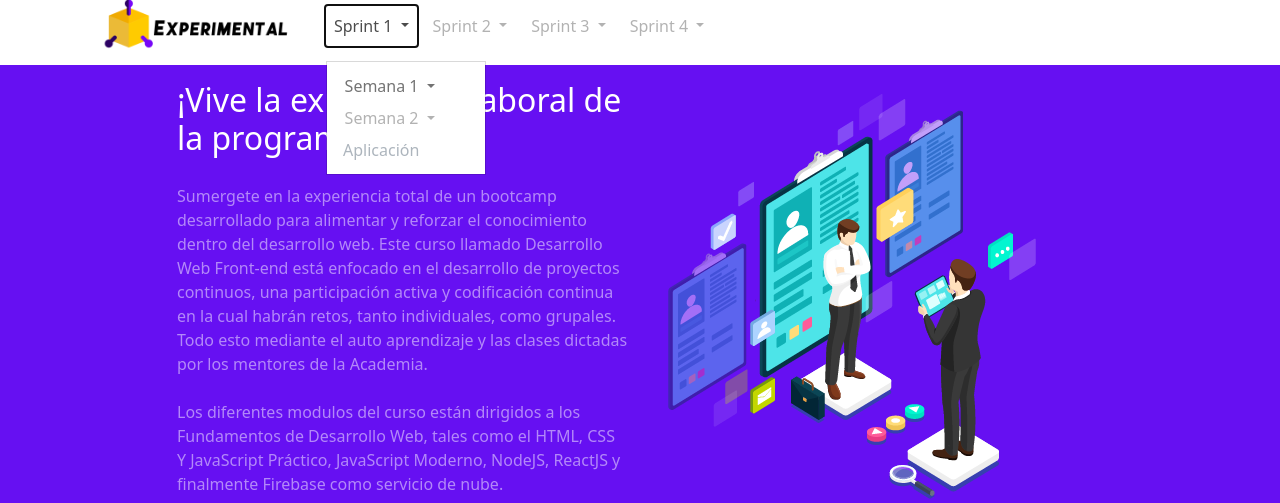
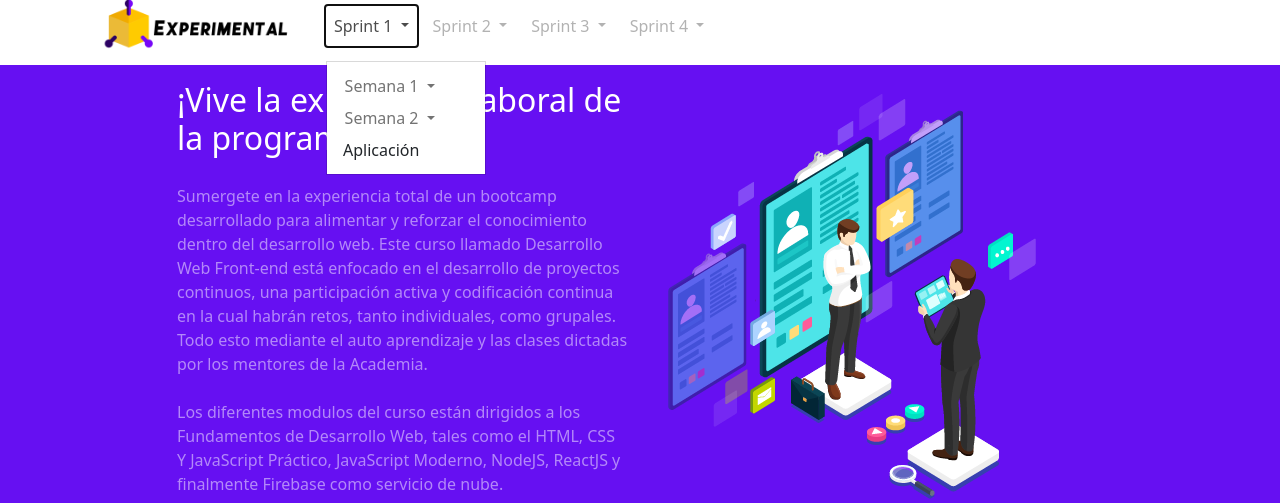
Before and after one commit to FriendGlak/AcademiaGeek_Frontend, a PHP site: page /index.php in a window 1280 px wide, after a click on "Sprint 1". Shown: the part 14-517 px from the top of the page. Run offline with PHP 8.4, Linux system fonts and the light colour scheme.

Commit message:
Secciones habilitadas

```diff
--- a/views/navbar.php
+++ b/views/navbar.php
@@ -26,15 +26,15 @@
                                         </ul>
                                     </li>
                                     <li class="nav-item dropdown drop-down02">
-                                        <a class="nav-link dropdown-toggle disabled" href="#" id="navbarLightDropdownMenuLink" role="button" data-bs-toggle="dropdown" aria-expanded="false">
+                                        <a class="nav-link dropdown-toggle" href="#" id="navbarLightDropdownMenuLink" role="button" data-bs-toggle="dropdown" aria-expanded="false">
                                             Semana 2
                                         </a>
                                         <ul class="dropdown-menu sub-menu02 dropdown-menu-Light" aria-labelledby="navbarLightDropdownMenuLink">
-                                            <li><a class="dropdown-item" href="#">Producto Comercial</a></li>
-                                            <li><a class="dropdown-item" href="#">Documentación Técnica</a></li>
+                                            <li><a class="dropdown-item" href="./product-comercial.php">Producto Comercial</a></li>
+                                            <li><a class="dropdown-item" href="./doc-tec.php">Documentación Técnica</a></li>
                                         </ul>
                                     </li>
-                                    <li><a class="dropdown-item disabled" href="./adopcion.php">Aplicación</a></li>
+                                    <li><a class="dropdown-item" href="./adopcion.php">Aplicación</a></li>
                                 </ul>
                             </li>
                             <!--Sprint 2-->
```
